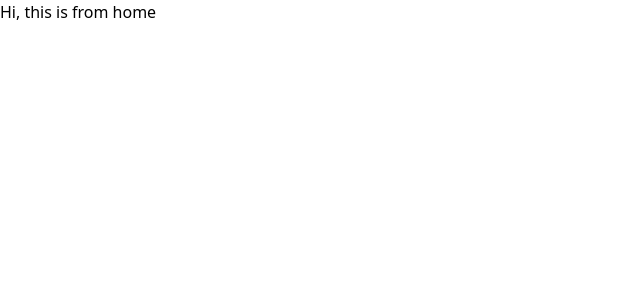
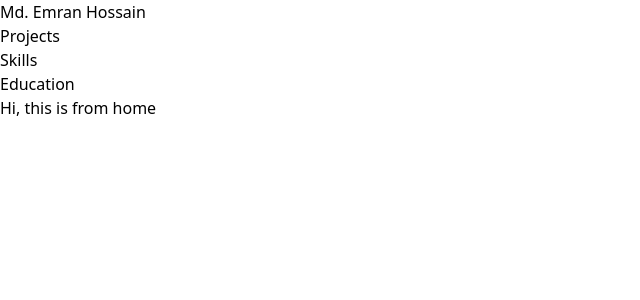
Before and after one commit to Emranhossainshuvo/new-me, a React (Vite) app: page / in a window 1280 px wide. Shown: the top 300 px of the page, without its empty margins (0-640 px from the left). Built offline with nearby package versions, Linux system fonts and the light colour scheme.

Commit message:
added the basic navbar

```diff
--- a/index.html
+++ b/index.html
@@ -1,4 +1,4 @@
-<!doctype html>
+<!DOCTYPE html>
 <html lang="en">
   <head>
     <meta charset="UTF-8" />
--- a/src/Main/Main.jsx
+++ b/src/Main/Main.jsx
@@ -1,9 +1,11 @@
 import { Outlet } from "react-router-dom";
+import Navbar from "../components/Navbar";
 
 const Main = () => {
     return (
         <>
-            <div>
+            <div className="max-w-7xl mx-auto">
+                <Navbar></Navbar>
                 <Outlet></Outlet>
             </div>
         </>
--- /dev/null
+++ b/src/components/Navbar.jsx
@@ -0,0 +1,17 @@
+
+const Navbar = () => {
+    return (
+        <>
+            <nav className="flex items-center justify-between">
+                <h3 className="text-2xl font-semibold">Md. Emran Hossain</h3>
+                <ul className="md:flex text-xl font-semibold gap-4">
+                    <li>Projects</li>
+                    <li>Skills</li>
+                    <li>Education</li>
+                </ul>
+            </nav>
+        </>
+    );
+};
+
+export default Navbar;
```
